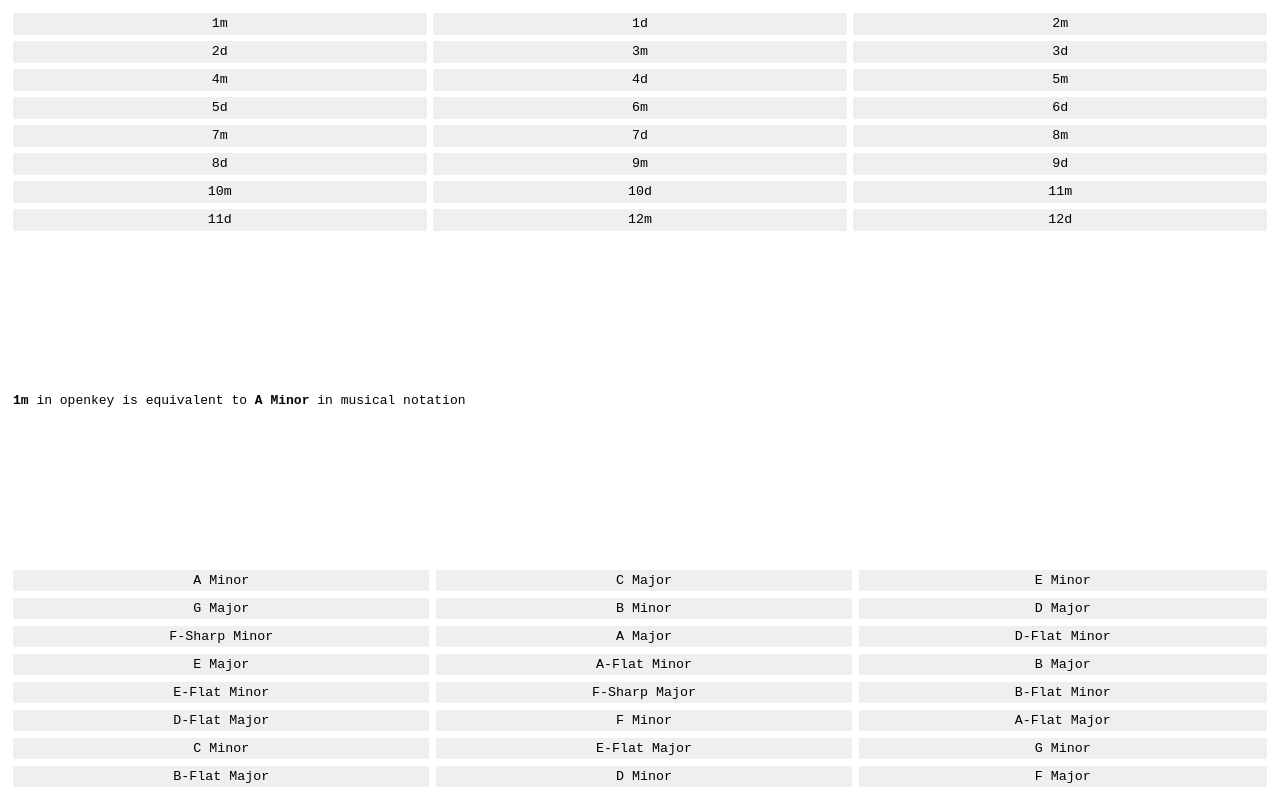
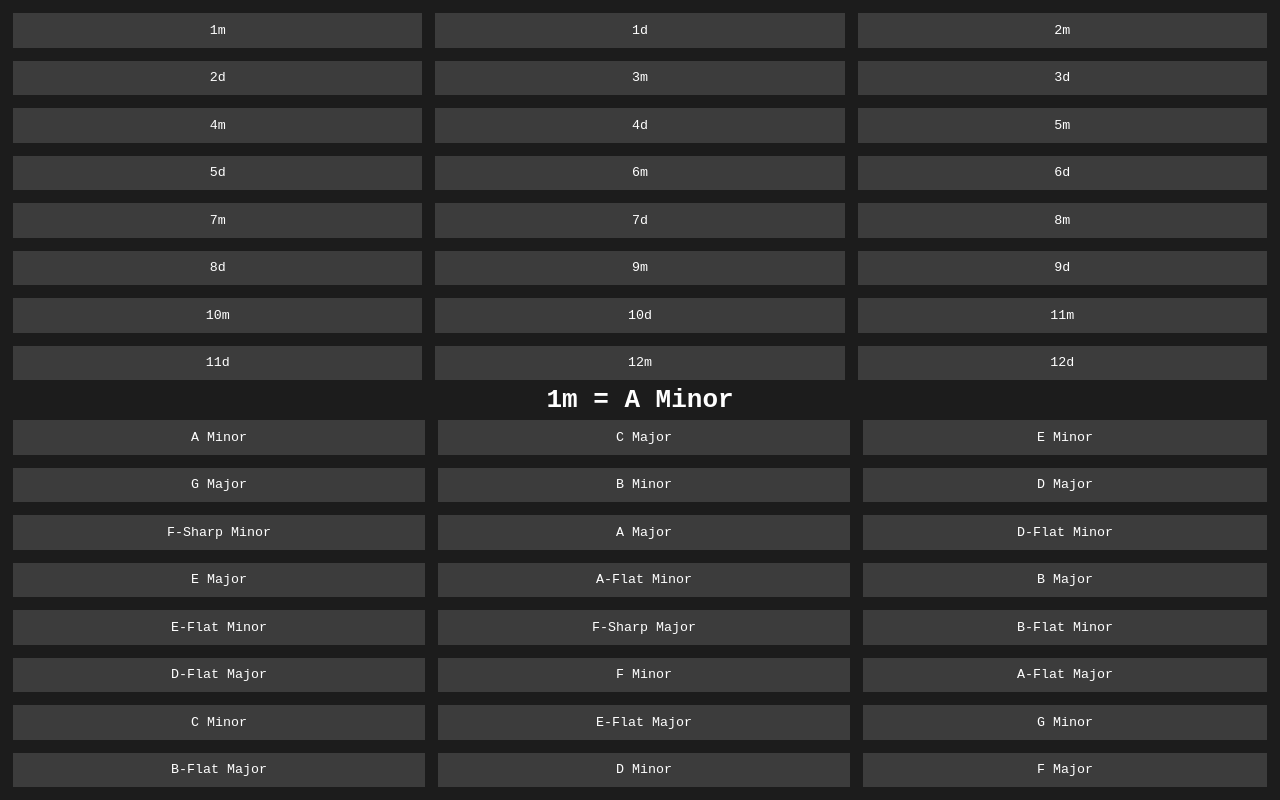
Before and after one commit to glitch-dot-cool/openkey-translator, a React (Vite) app: page / in a window 1280 px wide. Both pictures are taken after a click on the button "1m". Built offline with nearby package versions, Linux system fonts and the light colour scheme.

Commit message:
simplify result type/UI, dark-mode-ify

```diff
--- a/src/app.css
+++ b/src/app.css
@@ -1,10 +1,17 @@
-button {
-  padding: 0.25rem;
-  border: none;
+body {
+  background-color: #1c1c1c;
 }
 
-p {
-  text-align: center;
+button {
+  padding: 0.75rem 0.25rem;
+  border: none;
+  background-color: #3c3c3c;
+  color: #fff;
+}
+
+button:hover {
+  cursor: pointer;
+  background-color: #6c6c6c;
 }
 
 .main {
@@ -18,9 +25,18 @@ p {
 .notation-system {
   display: grid;
   grid-template-columns: repeat(3, auto);
-  gap: 0.5rem;
+  gap: 1rem;
+}
+
+.result {
+  text-align: center;
+  color: #fff;
 }
 
 .bold {
   font-weight: bold;
 }
+
+.large-text {
+  font-size: 2rem;
+}
--- a/src/components/KeyButton.tsx
+++ b/src/components/KeyButton.tsx
@@ -21,9 +21,7 @@ const getResult = (key: KeysInOpenKeyOrMusical): Result => {
   if (isOpenKey(key)) {
     const result: OpenKeyToMusicalResult = {
       originalKey: key,
-      originalKeySystem: "openkey",
       result: openkeyMap[key],
-      convertedKeySystem: "musical notation",
     };
 
     return result;
@@ -31,9 +29,7 @@ const getResult = (key: KeysInOpenKeyOrMusical): Result => {
 
   const result: MusicalToOpenKeyResult = {
     originalKey: key,
-    originalKeySystem: "musical notation",
     result: inverseOpenkeyMap[key],
-    convertedKeySystem: "openkey",
   };
 
   return result;
--- a/src/components/Result.tsx
+++ b/src/components/Result.tsx
@@ -8,12 +8,10 @@ export const Result = ({ result }: Props) => {
   if (!result) return null;
 
   return (
-    <div>
-      <span className="bold">{`${result.originalKey} `}</span>
-      <span>{`in ${result.originalKeySystem} `}</span>
-      <span>is equivalent to </span>
-      <span className="bold">{`${result.result} `}</span>
-      <span>{`in ${result.convertedKeySystem}`}</span>
+    <div className="result">
+      <span className="bold large-text">{`${result.originalKey} `}</span>
+      <span className="bold large-text">= </span>
+      <span className="bold large-text">{`${result.result} `}</span>
     </div>
   );
 };
--- a/src/types.ts
+++ b/src/types.ts
@@ -19,15 +19,11 @@ export type KeysInOpenKeyOrMusical =
 export type OpenKeyToMusicalResult = {
   originalKey: OpenKeyMappingKeys;
   result: InverseOpenKeyMappingKeys;
-  originalKeySystem: "openkey";
-  convertedKeySystem: "musical notation";
 };
 
 export type MusicalToOpenKeyResult = {
   originalKey: InverseOpenKeyMappingKeys;
   result: OpenKeyMappingKeys;
-  originalKeySystem: "musical notation";
-  convertedKeySystem: "openkey";
 };
 
 export type Result = OpenKeyToMusicalResult | MusicalToOpenKeyResult;
```
